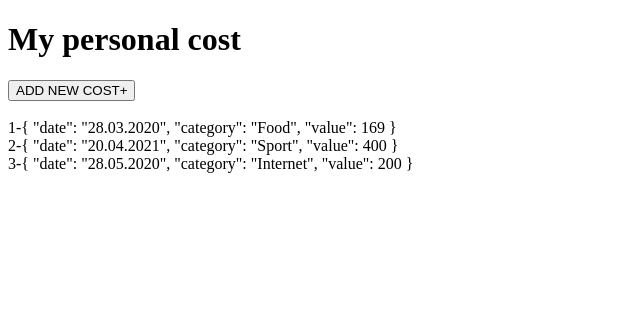
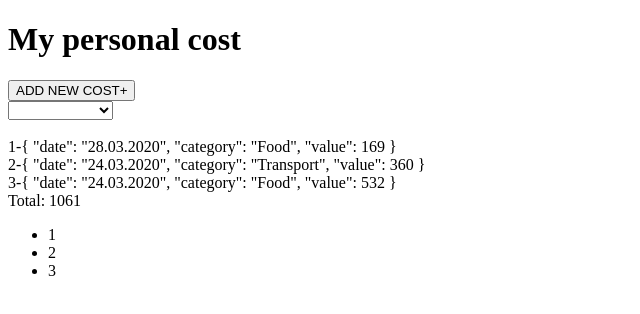
Before and after one commit to 5hadown1/vuejs, a Vue app: page / in a window 1280 px wide. Shown: the top 314 px of the page, without its empty margins (0-640 px from the left). Built offline with nearby package versions, Linux system fonts and the light colour scheme.

Commit message:
Домашнее задание без задания 4 и 5

```diff
--- a/package.json
+++ b/package.json
@@ -9,7 +9,8 @@
   },
   "dependencies": {
     "core-js": "^3.6.5",
-    "vue": "^2.6.11"
+    "vue": "^2.6.11",
+    "vuex": "^3.6.2"
   },
   "devDependencies": {
     "@vue/cli-plugin-babel": "~4.5.0",
--- a/src/App.vue
+++ b/src/App.vue
@@ -5,9 +5,11 @@
 		</header>
 		<main>
 			<Button @clicked="clicked"/>
-			<AddPayment @addNewPayment="addData" v-show="visible"/>
+			<AddPayment @addNewPayment="addData" v-show="visible" />
+			<SelectCategories :categories="categories" />
 			<br />
 			<PaymentsDisplay :list="paymentsList" />
+			<Pagination />
 		</main>
 	</div>
 </template>
@@ -16,47 +18,50 @@
 	import PaymentsDisplay from "./components/PaymentsDisplay.vue";
 	import AddPayment from "./components/AddPayment.vue";
 	import Button from "./components/Button.vue";
+	import SelectCategories from "./components/SelectCategories.vue";
+	import { mapGetters, mapMutations, mapActions } from 'vuex';
+import Pagination from './components/Pagination.vue';
 
 	export default {
 		name: "App",
 		components: {
 			PaymentsDisplay,
 			AddPayment,
-			Button
+			Button,
+			SelectCategories,
+			Pagination
 		},
 		data: () => ({
-			paymentsList: [],
 			visible: false
 		}),
 		methods: {
+			...mapMutations([
+				'setPaymentsListData',
+				'addDataToPaymentsList'
+			]),
+			...mapActions([
+				'fetchData',
+				'fetchCategories'
+			]),
 			addData(data) {
-				this.paymentsList = [...this.paymentsList, data]
+				this.addDataToPaymentsList(data);
 			},
 			clicked() {
 				this.visible = !this.visible;
-			},
-			fetchData() {
-				return [{
-						date: "28.03.2020",
-						category: "Food",
-						value: 169
-					},
-					{
-						date: "20.04.2021",
-						category: "Sport",
-						value: 400
-					},
-					{
-						date: "28.05.2020",
-						category: "Internet",
-						value: 200
-					}
-				];
 			}
 		},
+		computed: {
+			...mapGetters({
+				paymentsList : 'getPaymentsList',
+				categories: 'getCategoryList'
+			}),
+		},
 		created() {
-			this.paymentsList = this.fetchData()
-		}
+			this.fetchData();
+			if (!this.categories.length) {
+				this.fetchCategories();
+			}
+		},
 	};
 </script>
 
@@ -69,6 +74,4 @@
 		color: #2c3e50;
 		margin-top: 60px;
 	}
-
-	.wrapper {}
 </style>
--- /dev/null
+++ b/src/components/Pagination.vue
@@ -0,0 +1,19 @@
+<template>
+	<div>
+		<ul>
+			<li>1</li>
+			<li>2</li>
+			<li>3</li>
+		</ul>
+	</div>
+</template>
+
+<script>
+	export default {
+
+	}
+</script>
+
+<style lang="scss" scoped>
+
+</style>
--- a/src/components/PaymentsDisplay.vue
+++ b/src/components/PaymentsDisplay.vue
@@ -2,6 +2,9 @@
 	<div class="payments-list">
 		<div v-for="(item, idx) in list" :key="idx">
 			{{idx + 1}}-{{ item }}
+		</div>
+		<div>
+			Total: {{ getFPV }}
 		</div>
 	</div>
 </template>
@@ -17,6 +20,11 @@
 		},
 		data() {
 			return {}
+		},
+		computed: {
+			getFPV () {
+				return this.$store.getters.getFullPaymentValue;
+			}
 		}
 	}
 </script>
--- /dev/null
+++ b/src/components/SelectCategories.vue
@@ -0,0 +1,30 @@
+<template>
+	<div>
+		<select v-model="selected">
+			<option v-for="(option, idx) in categories" :value="option" :key="idx">
+				{{ option }}
+			</option>
+		</select>
+	</div>
+</template>
+
+<script>
+	export default {
+		name: 'SelectCategories',
+		props: {
+			categories: {
+				type: Array,
+				default: () => []
+			},
+		},
+		data() {
+			return {
+				selected: ''
+			}
+		}
+	}
+</script>
+
+<style lang="scss" scoped>
+
+</style>
--- a/src/main.js
+++ b/src/main.js
@@ -3,6 +3,9 @@
 
 Vue.config.productionTip = false
 
+import store from './store';
+
 new Vue({
   render: h => h(App),
+  store
 }).$mount('#app')
--- /dev/null
+++ b/src/store/index.js
@@ -0,0 +1,74 @@
+import Vue from 'vue';
+import Vuex from 'vuex';
+
+Vue.use(Vuex);
+
+export default new Vuex.Store({
+    state: {
+		paymentsList: [],
+		categoryList: [],
+	},
+    mutations: {
+		setPaymentsListData (state, payload) {
+			state.paymentsList = payload;
+		},
+		addDataToPaymentsList (state, payload) {
+			state.paymentsList.push(payload);
+		},
+		setCategories (state, payload) {
+			if (!Array.isArray(payload)) {
+				payload = [payload]
+			}
+			state.categoryList.push(...payload)
+		},
+	},
+    getters: {
+		getPaymentsList: state => state.paymentsList,
+		getFullPaymentValue: state => {
+			return state.paymentsList
+				.reduce((res, cur) => res + cur.value, 0)
+		},
+		getCategoryList: state => state.categoryList,
+	},
+    actions: {
+		fetchData({ commit }) {
+			return new Promise((resolve) => {
+					// имитируем работу с сетью, ставим задержку получения данных в 2 секунды
+					setTimeout(() => {
+						resolve([{
+								date: '28.03.2020',
+								category: 'Food',
+								value: 169,
+							},
+							{
+								date: '24.03.2020',
+								category: 'Transport',
+								value: 360,
+							},
+							{
+								date: '24.03.2020',
+								category: 'Food',
+								value: 532,
+							},
+						])
+					}, 2000)
+				})
+				.then(res => {
+					// запускаем изменение состояния через commit
+					commit('setPaymentsListData', res)
+				})
+		},
+		fetchCategories ({ commit }) {
+			return new Promise((resolve) => {
+					// имитируем работу с сетью
+					setTimeout(() => {
+						resolve(['Food', 'Transport', 'Education', 'Entertainment'])
+					}, 1000)
+				})
+				.then(resolve => {
+					// запускаем изменение состояния через commit
+					commit('setCategories', resolve)
+				})
+		},
+	},
+});
```
Also changed, not shown: 1 other file (tests, documents, lock files or other folders).
